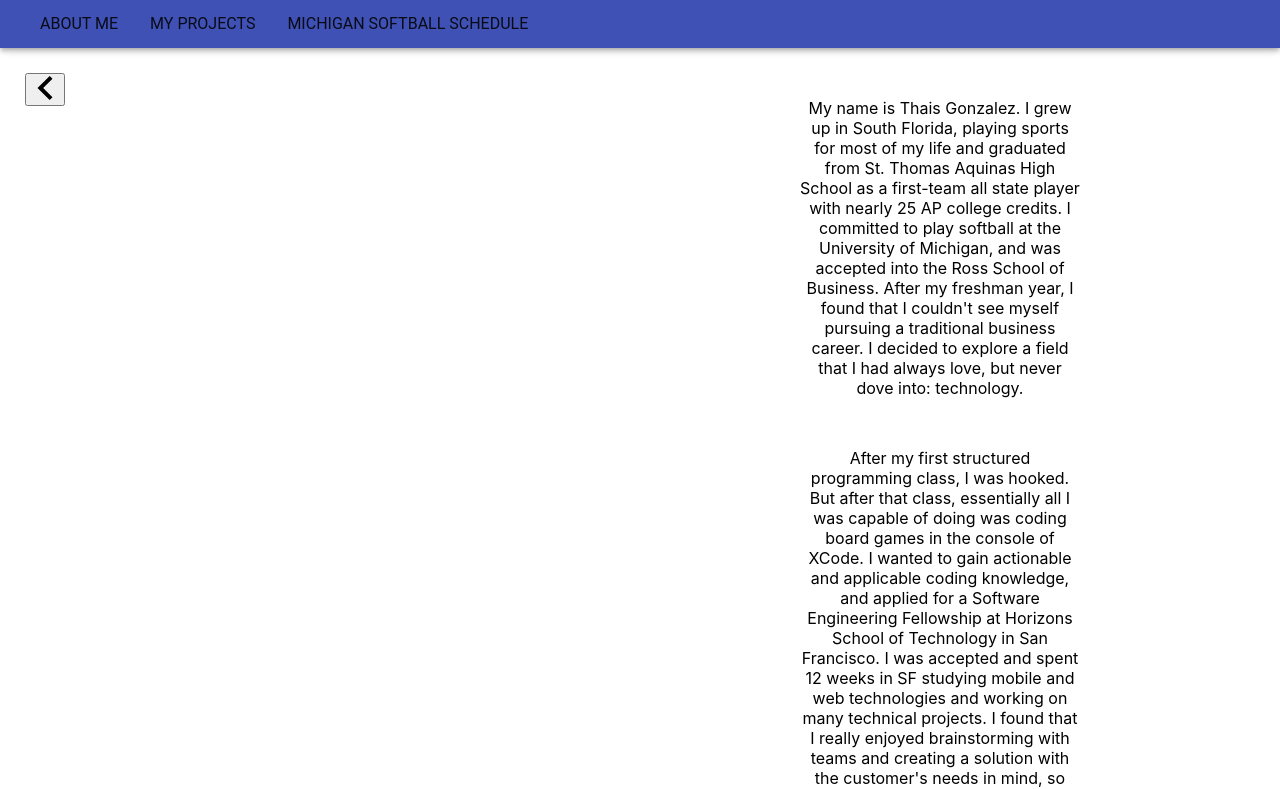
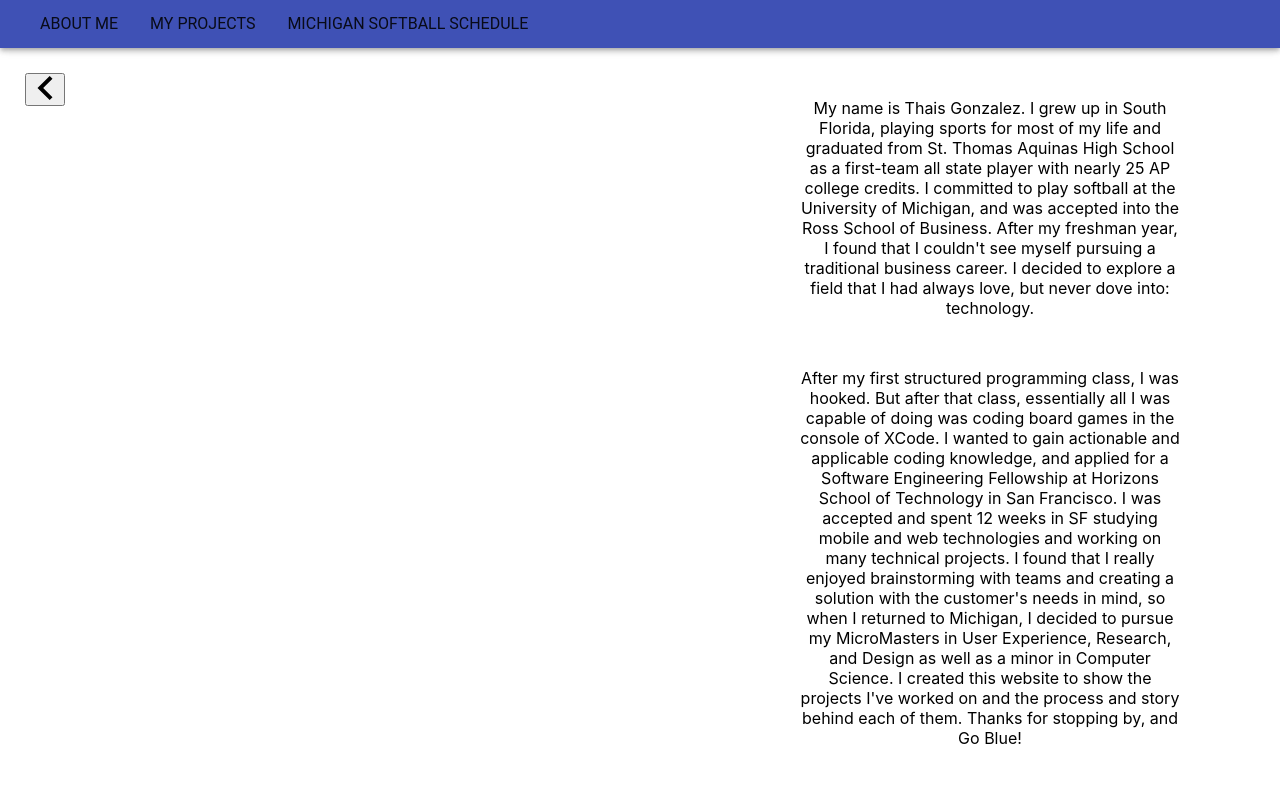
Before and after one commit to thaisgm/Portfolio, a React (Create React App) app: page / in a window 1280 px wide. Shown: the top 789 px of the page. Built offline with nearby package versions, Linux system fonts and the light colour scheme.

Commit message:
adjusting right margin

```diff
--- a/src/App.css
+++ b/src/App.css
@@ -22,14 +22,14 @@
 .body {
   text-align: center;
   margin-top: 50px;
-  margin-right: 200px;
+  margin-right: 100px;
   margin-left: 200px;
 }
 
 .body1 {
   text-align: center;
   margin-top: 50px;
-  margin-right: 200px;
+  margin-right: 100px;
   margin-left: 200px;
 }
 
```
